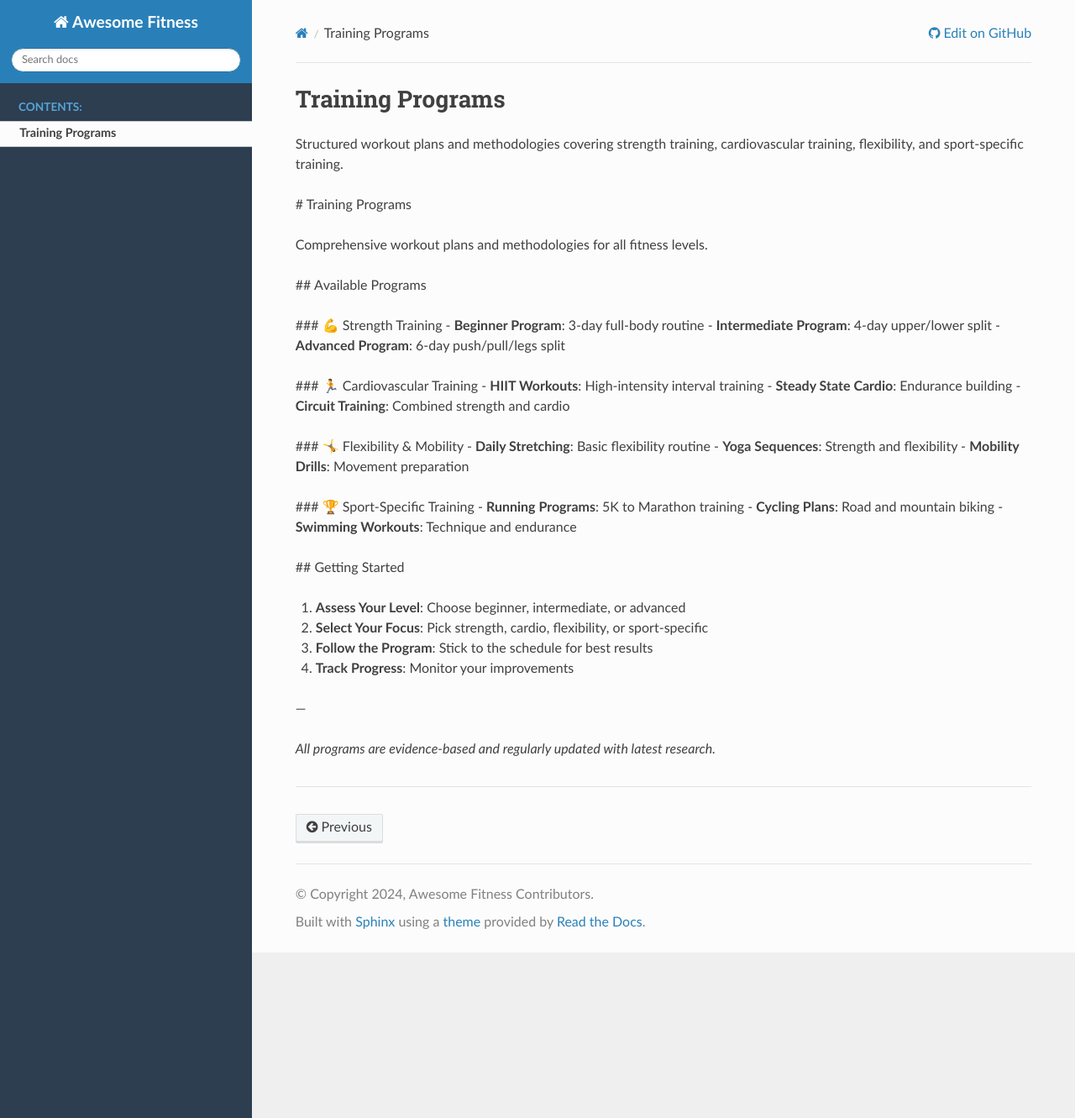
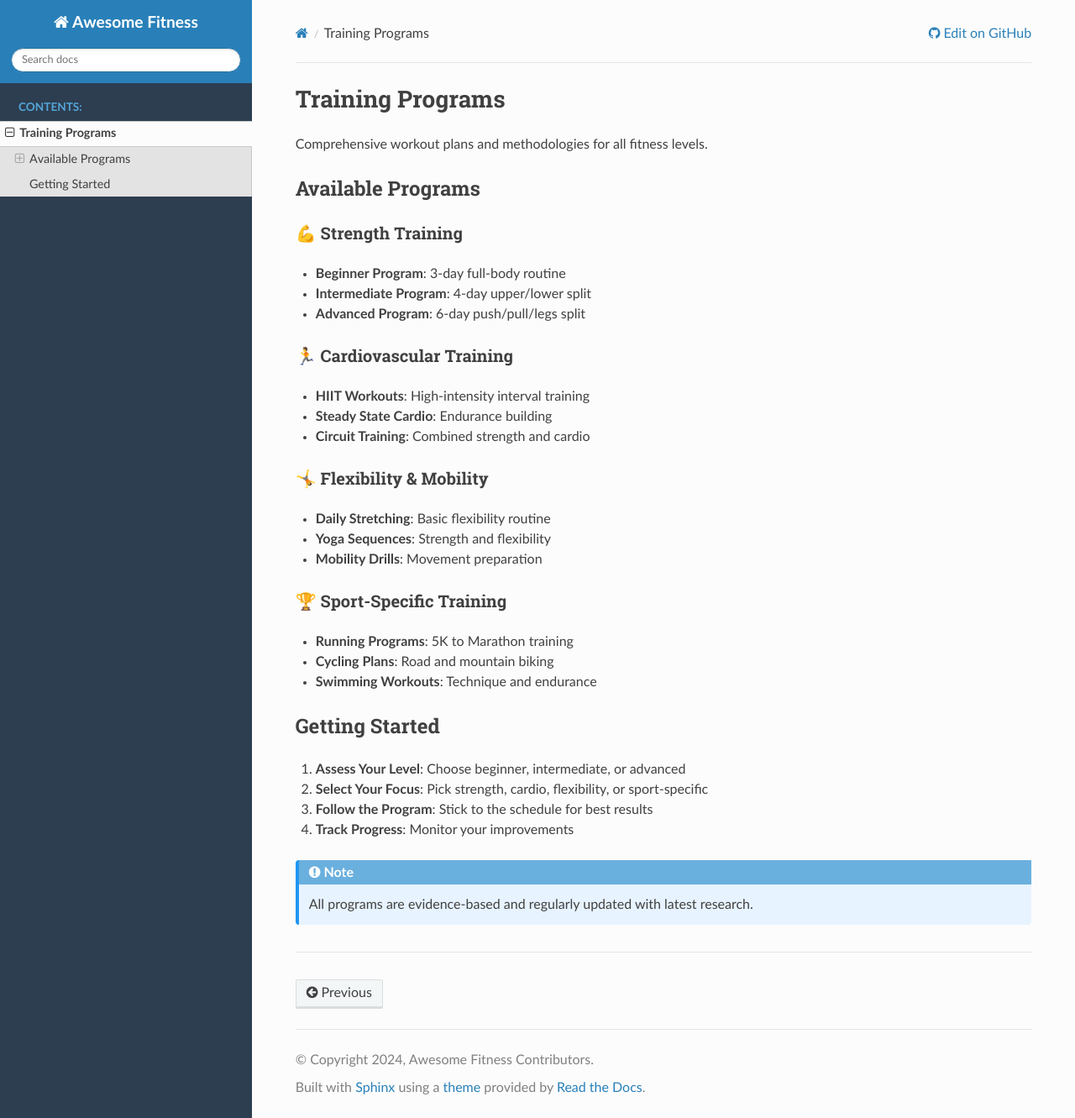
Before and after one commit to edyou25/awesome-fitness, a Sphinx documentation site: the page built from docs/training-programs.rst, in a window 1280 px wide and 1331 px high. Shown: the whole window at 84% size. Built offline with Sphinx 7.4.7 and the Read the Docs theme 3.1.0, drawn with Linux system fonts in a browser that asks for light colours; some of the changed lines change nothing that is shown.

Commit message:
Convert to direct RST maintenance: remove README dependencies

```diff
--- a/docs/training-programs.rst
+++ b/docs/training-programs.rst
@@ -1,6 +1,46 @@
 Training Programs
 ==================
 
-Structured workout plans and methodologies covering strength training, cardiovascular training, flexibility, and sport-specific training.
+Comprehensive workout plans and methodologies for all fitness levels.
 
-.. include:: ../training-programs/README.md
+Available Programs
+------------------
+
+💪 Strength Training
+~~~~~~~~~~~~~~~~~~~~
+
+* **Beginner Program**: 3-day full-body routine
+* **Intermediate Program**: 4-day upper/lower split
+* **Advanced Program**: 6-day push/pull/legs split
+
+🏃 Cardiovascular Training
+~~~~~~~~~~~~~~~~~~~~~~~~~~
+
+* **HIIT Workouts**: High-intensity interval training
+* **Steady State Cardio**: Endurance building
+* **Circuit Training**: Combined strength and cardio
+
+🤸 Flexibility & Mobility
+~~~~~~~~~~~~~~~~~~~~~~~~~~
+
+* **Daily Stretching**: Basic flexibility routine
+* **Yoga Sequences**: Strength and flexibility
+* **Mobility Drills**: Movement preparation
+
+🏆 Sport-Specific Training
+~~~~~~~~~~~~~~~~~~~~~~~~~~
+
+* **Running Programs**: 5K to Marathon training
+* **Cycling Plans**: Road and mountain biking
+* **Swimming Workouts**: Technique and endurance
+
+Getting Started
+---------------
+
+1. **Assess Your Level**: Choose beginner, intermediate, or advanced
+2. **Select Your Focus**: Pick strength, cardio, flexibility, or sport-specific
+3. **Follow the Program**: Stick to the schedule for best results
+4. **Track Progress**: Monitor your improvements
+
+.. note::
+   All programs are evidence-based and regularly updated with latest research.
```
Also changed, not shown: community/README.md (deleted), equipment/README.md (deleted), knowledge/README.md (deleted), nutrition/README.md (deleted), research/README.md (deleted), tools/README.md (deleted), training-programs/README.md (deleted).
